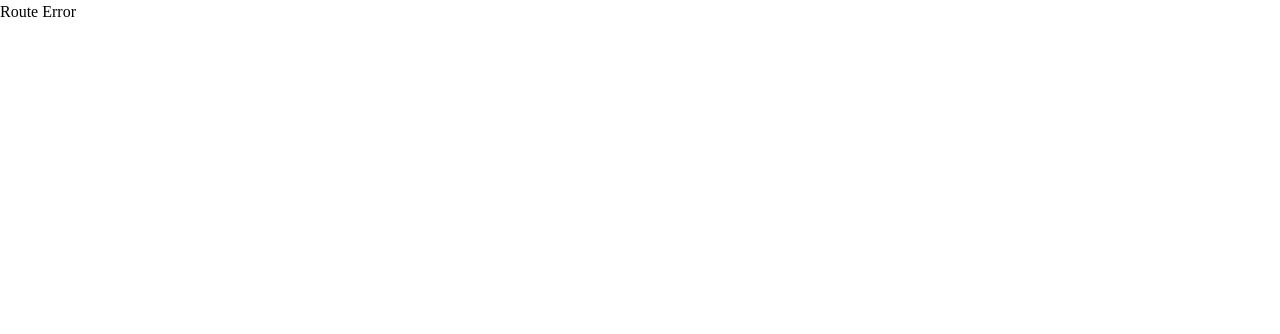
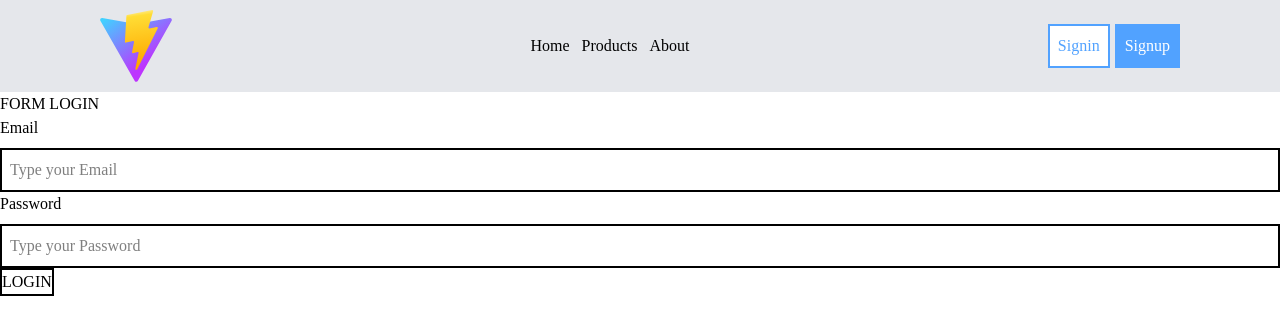
Before and after one commit to kodacampmain/react-fgo23, a React (Vite) app: page /auth in a window 1280 px wide. Shown: the top 334 px of the page. Built offline with nearby package versions, Linux system fonts and the light colour scheme; a web font is replaced by a local one.

Commit message:
feat: custom hooks

```diff
--- a/src/components/AddTodo.jsx
+++ b/src/components/AddTodo.jsx
@@ -1,5 +1,5 @@
 // import { useState } from "react";
-import { useRef } from "react";
+// import { useRef } from "react";
 
 function AddTodo({ isModalOpen, closeModal, setTodos }) {
   // const [form, setForm] = useState({
@@ -14,23 +14,24 @@ function AddTodo({ isModalOpen, closeModal, setTodos }) {
   //   setForm(newForm);
   // }
 
-  // function submitHandlerWithUncontrolledInput(e) {
-  //   e.preventDefault();
-  //   const title = e.target.title.value;
-  //   const body = e.target.body.value;
-  //   setTodos((todos) => {
-  //     const newTodos = [...todos];
-  //     newTodos.push({
-  //       title,
-  //       body,
-  //     });
-  //     localStorage.setItem("fgo23:todos", JSON.stringify(newTodos));
-  //     return newTodos;
-  //   });
-  //   e.target.title.value = "";
-  //   e.target.body.value = "";
-  //   closeModal();
-  // }
+  function submitHandlerWithUncontrolledInput(e) {
+    e.preventDefault();
+    const title = e.target.title.value;
+    const body = e.target.body.value;
+    setTodos((todos) => {
+      const newTodos = [...todos];
+      newTodos.push({
+        title,
+        body,
+      });
+      // localStorage.setItem("fgo23:todos", JSON.stringify(newTodos));
+      // localStorage["fgo23:todos"] = JSON.stringify(newTodos);
+      return newTodos;
+    });
+    e.target.title.value = "";
+    e.target.body.value = "";
+    closeModal();
+  }
 
   // function submitHandlerWithControlledInput(e) {
   //   e.preventDefault();
@@ -48,31 +49,31 @@ function AddTodo({ isModalOpen, closeModal, setTodos }) {
   //   closeModal();
   // }
 
-  const titleRef = useRef();
-  const bodyRef = useRef();
+  // const titleRef = useRef();
+  // const bodyRef = useRef();
 
-  function submitHandlerWithRef(e) {
-    e.preventDefault();
-    const title = titleRef.current.value;
-    const body = bodyRef.current.value;
-    setTodos((todos) => {
-      const newTodos = [...todos];
-      newTodos.push({
-        title,
-        body,
-      });
-      localStorage.setItem("fgo23:todos", JSON.stringify(newTodos));
-      return newTodos;
-    });
-    titleRef.current.value = "";
-    bodyRef.current.value = "";
-    closeModal();
-  }
+  // function submitHandlerWithRef(e) {
+  //   e.preventDefault();
+  //   const title = titleRef.current.value;
+  //   const body = bodyRef.current.value;
+  //   setTodos((todos) => {
+  //     const newTodos = [...todos];
+  //     newTodos.push({
+  //       title,
+  //       body,
+  //     });
+  //     localStorage.setItem("fgo23:todos", JSON.stringify(newTodos));
+  //     return newTodos;
+  //   });
+  //   titleRef.current.value = "";
+  //   bodyRef.current.value = "";
+  //   closeModal();
+  // }
 
   return (
     <section className={`z-2 absolute inset-0 bg-black/70 ${isModalOpen ? "block" : "hidden"}`}>
       <div className="modal absolute top-1/2 left-1/2 -translate-1/2 h-3/5 w-3/5 bg-[blanchedalmond] rounded-1/20 p-2.5">
-        <form className="flex flex-col h-full gap-2" onSubmit={submitHandlerWithRef}>
+        <form className="flex flex-col h-full gap-2" onSubmit={submitHandlerWithUncontrolledInput}>
           <h2 className="text-center">Add New Todo List</h2>
           <label htmlFor="title">Title</label>
           <input
@@ -80,7 +81,7 @@ function AddTodo({ isModalOpen, closeModal, setTodos }) {
             name="title"
             id="title"
             // value={form.title} onChange={inputChangeHandler}
-            ref={titleRef}
+            // ref={titleRef}
             className="autofill:inset-shadow-[0_0_0px_1000px] autofill:inset-shadow-white"
           />
           <label htmlFor="body">Body</label>
@@ -90,7 +91,7 @@ function AddTodo({ isModalOpen, closeModal, setTodos }) {
             id="body"
             // value={form.body}
             // onChange={inputChangeHandler}
-            ref={bodyRef}
+            // ref={bodyRef}
           ></textarea>
           <button className="rounded-5 p-1.25" type="submit">
             SUBMIT
--- a/src/components/Header.jsx
+++ b/src/components/Header.jsx
@@ -1,4 +1,18 @@
-function Header() {
+import { Link, useNavigate } from "react-router";
+// import { useState } from "react";
+
+function Header({user, setUser}) {
+  const navigate = useNavigate();
+  // const [user, setUser] = useLocalStorage("fgo23:user", {});
+
+  function logout() {
+    setUser({
+      email: "",
+      password: "",
+    });
+    // setIsLogin(false);
+    navigate("/auth");
+  }
   return (
     <header className="py-2.5 px-25 flex justify-between sticky top-0 bg-gray-200">
       <div className="h-18 w-18">
@@ -12,15 +26,32 @@ function Header() {
         </ul>
       </nav>
       <div className="flex gap-1.25 items-center">
-        <button type="button" className="border-2 border-blue-400 bg-white text-blue-400 p-2 h-fit active:bg-blue-400 active:text-white">
+        {user.email && user.password ? (
+          <button
+            onClick={logout}
+            type="button"
+            className="border-2 border-blue-400 bg-white text-blue-400 p-2 h-fit active:bg-blue-400 active:text-white"
+          >
+            Logout
+          </button>
+        ) : (
+          <>
+            <Link to="/auth">
+              <button
+                type="button"
+                className="border-2 border-blue-400 bg-white text-blue-400 p-2 h-fit active:bg-blue-400 active:text-white"
+              >
                 Signin
               </button>
+            </Link>
             <button
               type="button"
               className="border-2 border-blue-400 bg-blue-400 text-white p-2 h-fit active:bg-white active:text-blue-400"
             >
               Signup
             </button>
+          </>
+        )}
       </div>
     </header>
   );
--- /dev/null
+++ b/src/components/InputWithLabel.jsx
@@ -0,0 +1,23 @@
+import React from "react";
+
+function InputWithLabel({ id, type, name, title, inputClassName, labelClassName, placeholder, isVertical = true }) {
+  const inputProps = {
+    type,
+    id,
+    name,
+    className: inputClassName || "",
+    placeholder,
+  };
+  const labelProps = {
+    htmlFor: id,
+    className: labelClassName || "",
+  };
+  return (
+    <div className={`flex ${isVertical ? "flex-col" : "flex-row"} gap-2`}>
+      <label {...labelProps}>{title}</label>
+      <input {...inputProps} />
+    </div>
+  );
+}
+
+export default InputWithLabel;
--- /dev/null
+++ b/src/hooks/useLocalStorage.js
@@ -0,0 +1,32 @@
+import { useState, useEffect } from "react";
+
+function useLocalStorage(key, init) {
+  /**
+   * Fitur
+   * 1. Nilai Awal akan diambil melalui localStorage
+   * 2. Jika ada perubahan, maka perbaharui localStorage
+   *
+   * kesimpulan:
+   * 1.gunakan state untuk penyimpanan variabel
+   * 2.gunakan effect untuk menjalankan reaksi terhadap perubahan
+   */
+  const [data, setData] = useState(() => {
+    // kasih nilai default jika tidak ditemukan nilai dari localstorage
+    const localValue = localStorage.getItem(key) || "";
+    // jika nilai localValue adalah default
+    if (localValue.length === 0) {
+      if (init instanceof Function) return init();
+      return init;
+    }
+    return JSON.parse(localValue);
+  });
+
+  useEffect(() => {
+    const newValue = JSON.stringify(data);
+    localStorage.setItem(key, newValue);
+  }, [data]);
+
+  return [data, setData];
+}
+
+export default useLocalStorage;
--- /dev/null
+++ b/src/pages/Login.jsx
@@ -0,0 +1,59 @@
+import { useNavigate, useOutletContext } from "react-router";
+import { useEffect } from "react";
+
+import InputWithLabel from "../components/InputWithLabel";
+// import useLocalStorage from "../hooks/useLocalStorage";
+
+function Login() {
+  const { user, setUser } = useOutletContext();
+  const navigate = useNavigate();
+  //   const [user, setUser] = useLocalStorage("fgo23:user", {
+  //     email: "",
+  //     password: "",
+  //   });
+
+  useEffect(() => {
+    // IIFE => Immediately Invoked Function Expression
+    (function () {
+      if (user.email && user.password) navigate("/todo");
+    })();
+  }, [user]);
+
+  function submitHandler(e) {
+    e.preventDefault();
+    const form = new FormData();
+    form.append("email", e.target.email.value);
+    form.append("password", e.target.pwd.value);
+    const submittedUser = {};
+    form.forEach((value, key) => {
+      Object.assign(submittedUser, { [key]: value });
+    });
+    setUser(submittedUser);
+  }
+  return (
+    <section>
+      <h1>FORM LOGIN</h1>
+      <form onSubmit={submitHandler}>
+        <InputWithLabel
+          id="email"
+          type="email"
+          name="email"
+          title="Email"
+          placeholder="Type your Email"
+          inputClassName="p-2 border-black border-2"
+        />
+        <InputWithLabel
+          id="pwd"
+          type="password"
+          name="pwd"
+          title="Password"
+          placeholder="Type your Password"
+          inputClassName="p-2 border-black border-2"
+        />
+        <button type="submit">LOGIN</button>
+      </form>
+    </section>
+  );
+}
+
+export default Login;
--- a/src/pages/Todo.jsx
+++ b/src/pages/Todo.jsx
@@ -1,4 +1,6 @@
 import { useEffect, useState } from "react";
+
+import useLocalStorage from "../hooks/useLocalStorage.js";
 
 import AddTodo from "../components/AddTodo.jsx";
 import TodoList from "../components/TodoList.jsx";
@@ -6,13 +8,15 @@ import "../styles/todolist.css";
 
 function Todo() {
   useEffect(() => {
-    document.title = "Todo List"
-  }, [])
+    document.title = "Todo List";
+  }, []);
   const [isModalOpen, setIsModalOpen] = useState(false);
-  const [todos, setTodos] = useState(() => {
-    const todos = JSON.parse(localStorage.getItem("fgo23:todos") || "[]");
-    return todos;
-  });
+  // const [todos, setTodos] = useState(() => {
+  //   // const todos = JSON.parse(localStorage.getItem("fgo23:todos") || "[]");
+  //   const todos = JSON.parse(localStorage["fgo23:todos"]);
+  //   return todos;
+  // });
+  const [todos, setTodos] = useLocalStorage("fgo23:todos", []);
   function closeModal() {
     setIsModalOpen(false);
   }
--- a/src/router.jsx
+++ b/src/router.jsx
@@ -4,6 +4,8 @@ import HomeFunc from "./pages/Function.jsx";
 import Header from "./components/Header.jsx";
 import Todo from "./pages/Todo";
 import TodoDetail from "./pages/TodoDetail.jsx";
+import Login from "./pages/Login.jsx";
+import useLocalStorage from "./hooks/useLocalStorage";
 
 const person = {
   name: "Iman",
@@ -13,11 +15,16 @@ const person = {
   hobbies: ["Tidur", "Koding", "Nonton"],
 };
 
-function Layout() {
+function Layout({ user, setUser }) {
   return (
     <>
-      <Header />
-      <Outlet />
+      <Header user={user} setUser={setUser} />
+      <Outlet
+        context={{
+          user,
+          setUser,
+        }}
+      />
     </>
   );
 }
@@ -28,9 +35,13 @@ function RouteError() {
 
 function Router() {
   const { name, gender, umur, isMarried, hobbies } = person;
+  const [user, setUser] = useLocalStorage("fgo23:user", {
+    email: "",
+    password: "",
+  });
   return (
     <Routes>
-      <Route element={<Layout />}>
+      <Route element={<Layout user={user} setUser={setUser} />}>
         <Route
           index
           element={
@@ -48,6 +59,9 @@ function Router() {
           <Route index element={<Todo />} />
           <Route path=":id" element={<TodoDetail />} />
         </Route>
+        <Route path="auth">
+          <Route index element={<Login />}></Route>
+        </Route>
       </Route>
       <Route path="*" element={<RouteError />} />
     </Routes>
```
Lines whose indentation alone changed are shown as unchanged.
